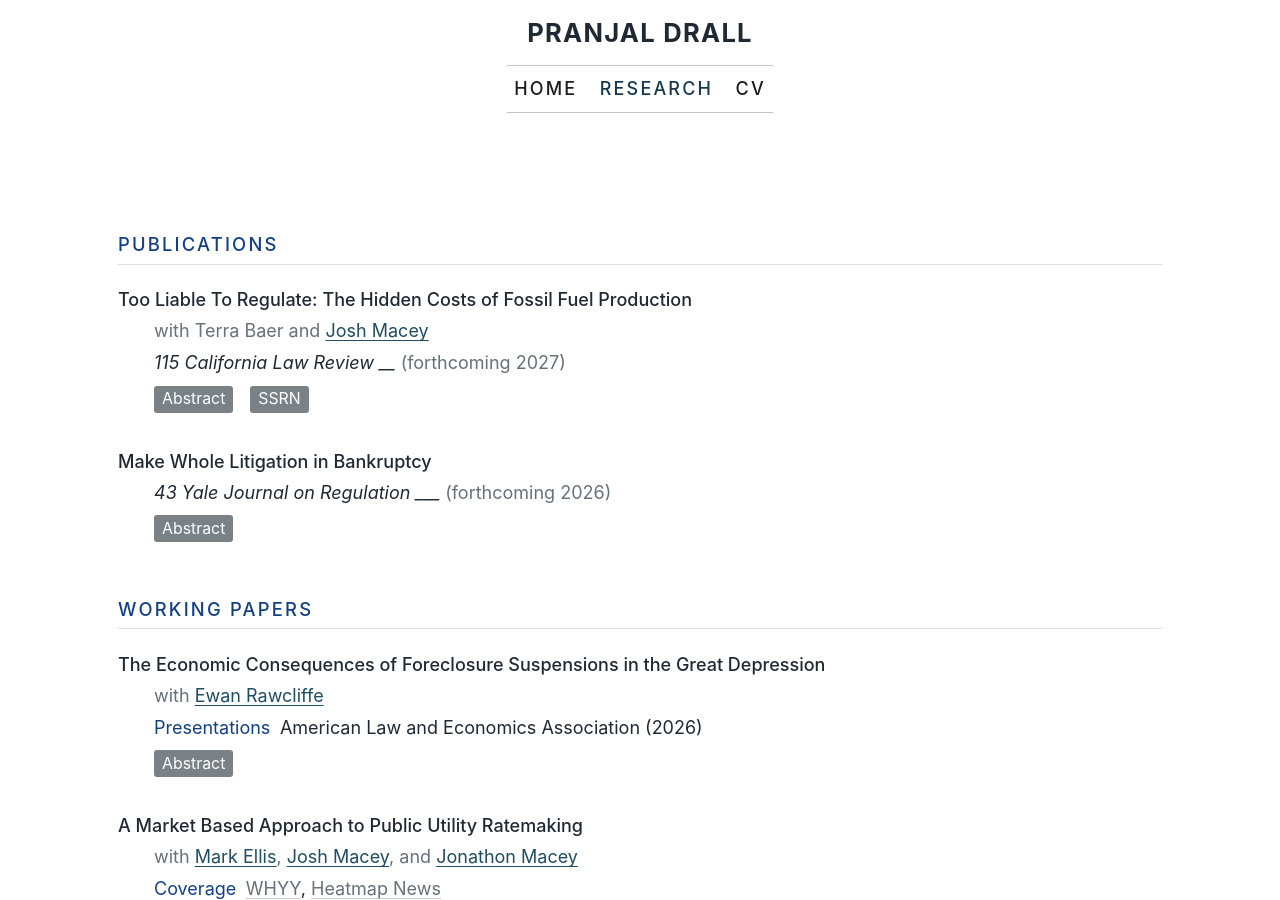
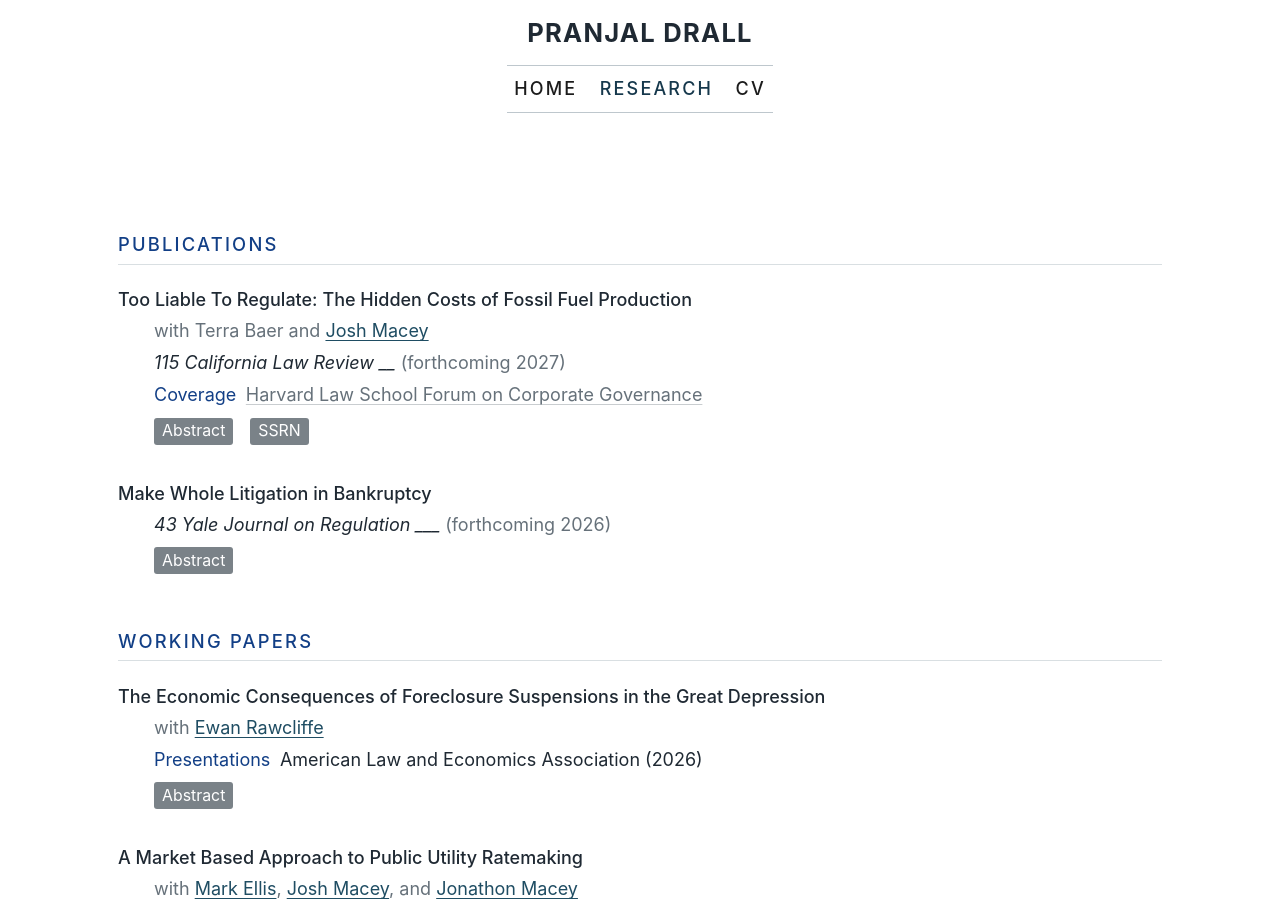
Before and after one commit to pranjal-drall/pranjal-drall.github.io, a Jekyll site: the page built from _pages/publications.md, in a window 1280 px wide and 900 px high. Built offline with Jekyll 4.4.1, drawn with Linux system fonts in a browser that asks for light colours; a script bundle is joined from its source files by our own code; library files that are not in the unit come from our copies.

Commit message:
Update publications.md

```diff
--- a/_pages/publications.md
+++ b/_pages/publications.md
@@ -26,6 +26,7 @@ function toggleAbstract(id) {
   <div class="publication-title">Too Liable To Regulate: The Hidden Costs of Fossil Fuel Production</div>
   <div class="coauthors">with Terra Baer and <a href="https://law.yale.edu/joshua-macey">Josh Macey</a></div>
   <div class="coauthors"><em>115 California Law Review __</em> (forthcoming 2027)</div>
+  <div class="coauthors paper-detail"><strong>Coverage</strong> <a href="https://corpgov.law.harvard.edu/2026/06/09/too-liable-to-regulate-the-hidden-costs-of-fossil-fuel-decommissioning-and-remediation/">Harvard Law School Forum on Corporate Governance</a></div>
   <div class="publication-buttons">
     <button class="btn btn--abstract" onclick="toggleAbstract('too-liable-abstract')">Abstract</button>
     <a class="btn btn--primary" href="https://papers.ssrn.com/sol3/papers.cfm?abstract_id=6524879">SSRN</a>
```
